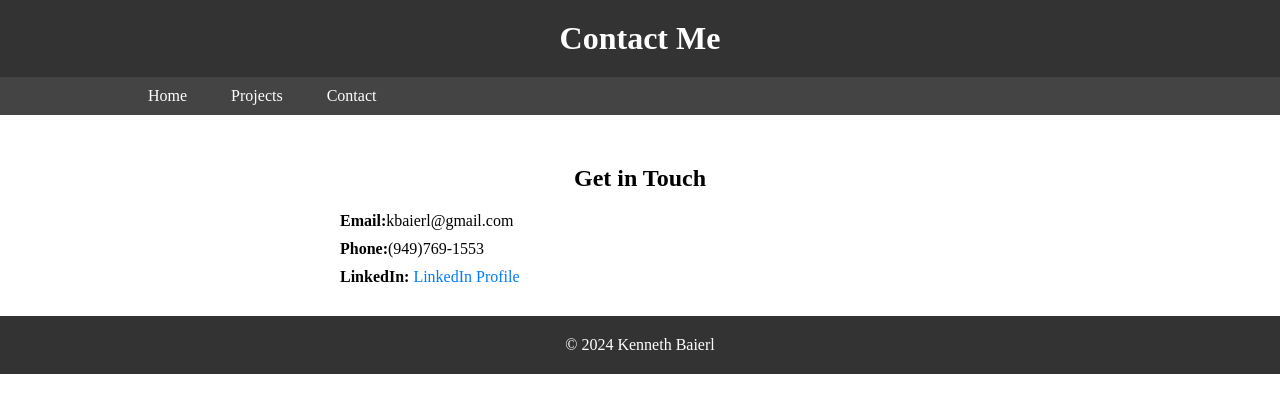
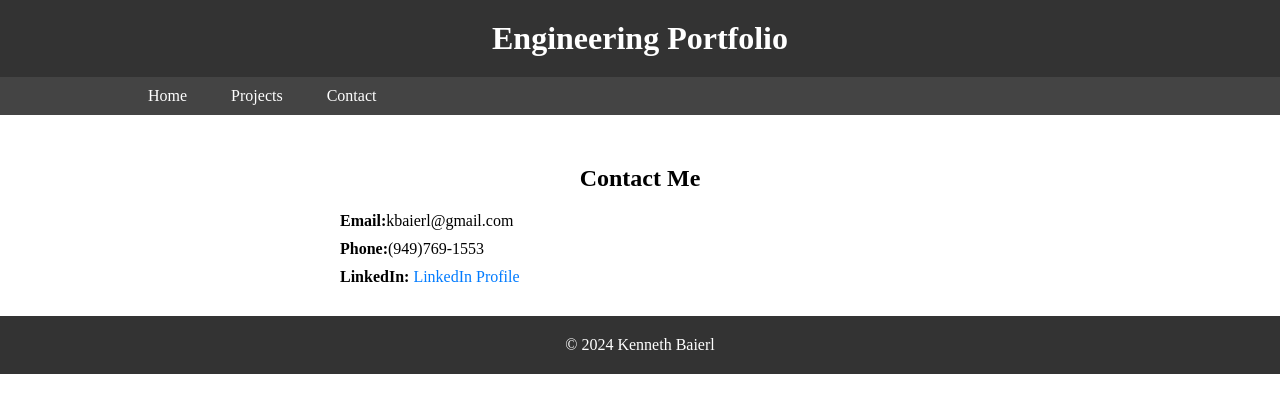
Before and after one commit to kenbaierl/kenbaierl.github.io, a plain HTML site: page contact.html in a window 1280 px wide. Drawn offline with Linux system fonts and the light colour scheme.

Commit message:
changed some things in contacts page

```diff
--- a/contact.html
+++ b/contact.html
@@ -3,13 +3,13 @@
 <head>
     <meta charset="UTF-8">
     <meta name="viewport" content="width=device-width, initial-scale=1.0">
-    <title>Contact Me</title>
+    <title>Engineering Portfolio</title>
     <link rel="stylesheet" href="styles.css">
 </head>
 <body>
 
 <header>
-    <h1>Contact Me</h1>
+    <h1>Engineering Portfolio</h1>
 </header>
 
 <nav>
@@ -25,7 +25,7 @@
 
 <main>
     <section class="contact">
-        <h2>Get in Touch</h2>
+        <h2>Contact Me</h2>
         <ul>
             <li><strong>Email:</strong>kbaierl@gmail.com</li>
             <li><strong>Phone:</strong>(949)769-1553</li>
```
